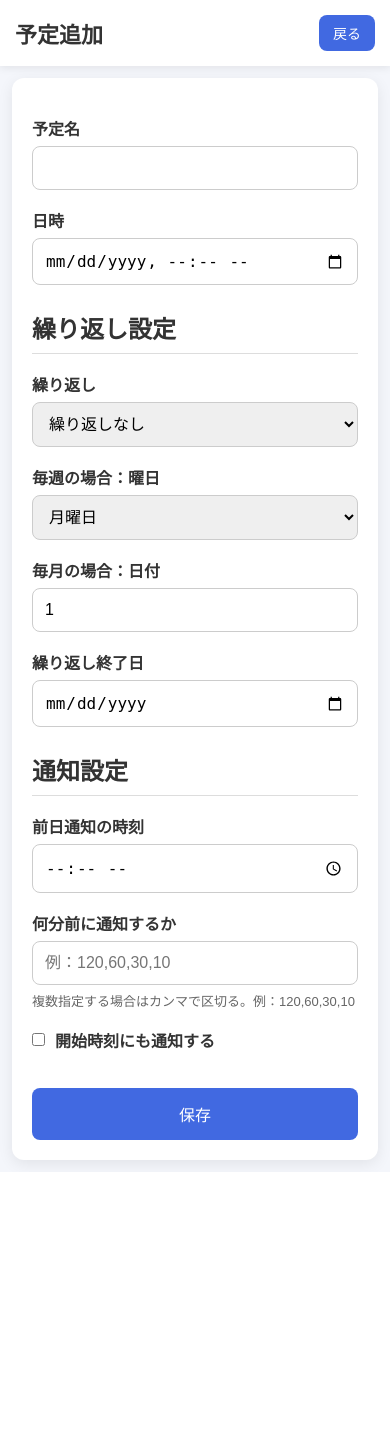
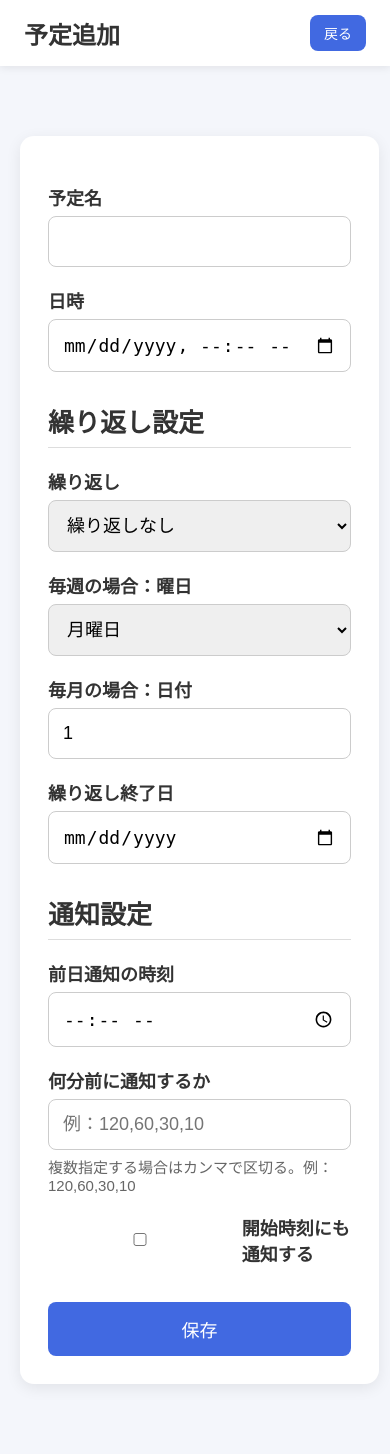
Before and after one commit to shoma-iito/schedule-app, a Flask app: page /add in a window 390 px wide. Before the commit the page ends 1172 px from the top, so only its background shows below. Run offline with Flask 3, Linux system fonts and the light colour scheme; the visitor is signed in with stand-in values (Sample User, id 1).

Commit message:
Adjust add form mobile size

```diff
--- a/static/style.css
+++ b/static/style.css
@@ -119,11 +119,14 @@ button:hover {
 @media (max-width: 768px) {
 
     header {
-        padding: 15px;
+        padding: 15px 24px;
+        display: flex;
+        justify-content: space-between;
+        align-items: center;
     }
 
     header h1 {
-        font-size: 22px;
+        font-size: 24px;
     }
 
     .add-button {
@@ -131,41 +134,39 @@ button:hover {
         font-size: 14px;
     }
 
-    main {
-        width: 100%;
-        margin: 0;
-        padding: 12px;
+    /* 予定追加フォームだけスマホで大きくする */
+    .form-box {
+        width: 92vw;
+        max-width: none;
+        margin: 20px auto;
+        padding: 28px;
+        border-radius: 14px;
     }
 
-    .form-box {
+    .form-box input,
+    .form-box select,
+    .form-box textarea,
+    .form-box button {
         width: 100%;
-        max-width: none;
-        margin: 0;
-        padding: 20px;
-        border-radius: 12px;
+        font-size: 18px;
+        padding: 14px;
     }
 
-    input,
-    select,
-    textarea,
-    button {
-        width: 100%;
-        font-size: 16px;
-    }
-
-    label {
-        font-size: 16px;
+    .form-box label {
+        font-size: 18px;
+        margin-top: 20px;
     }
 
     .form-title {
-        font-size: 24px;
+        font-size: 26px;
+        margin-top: 30px;
     }
 
     .help-text {
-        font-size: 13px;
+        font-size: 15px;
     }
 
     .checkbox-label {
-        font-size: 16px;
+        font-size: 17px;
     }
 }
```
